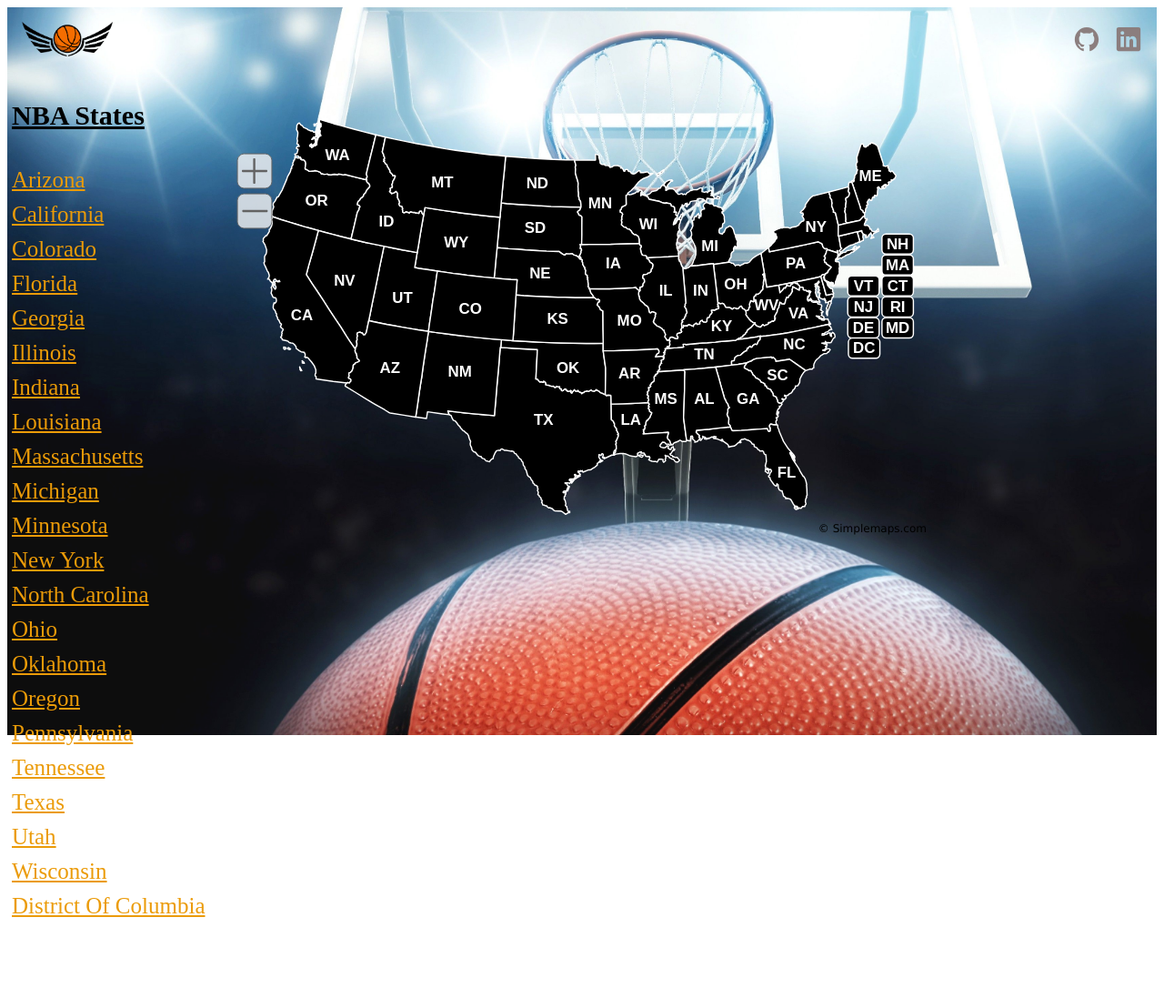
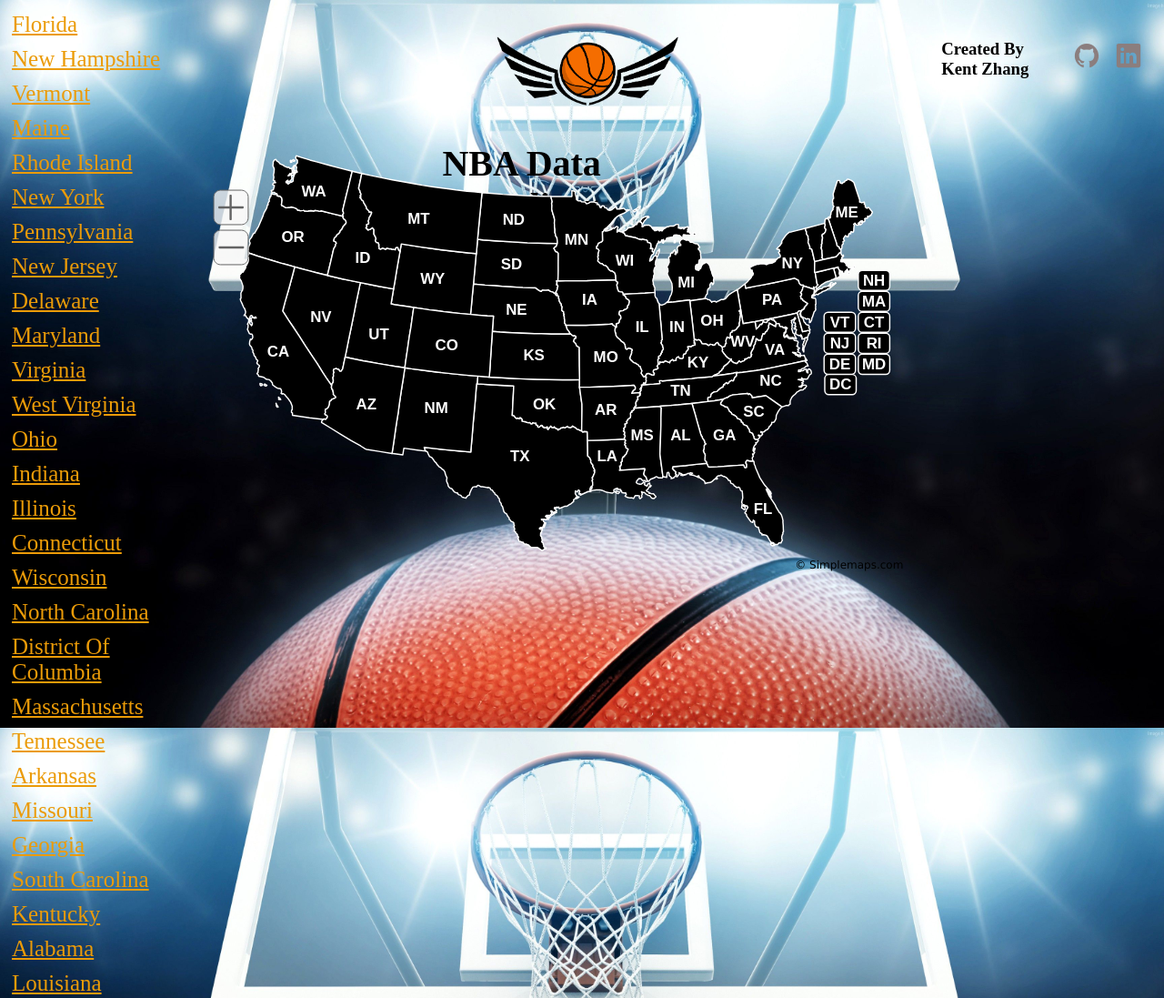
Before and after one commit to kentzhang06/NBA_JS_Project, a website built with webpack: page index.html in a window 1280 px wide. Shown: the top 1097 px of the page at 91% size. Before the commit the page ends 1015 px from the top, so only its background shows below. Built offline with nearby package versions, Linux system fonts and the light colour scheme.

Commit message:
refactoring styling

```diff
--- a/index.html
+++ b/index.html
@@ -16,7 +16,7 @@
   <script type="text/javascript" src="./us_map/list.js"></script>
   <script>
     simplemaps_list.map=simplemaps_usmap; // tells the script which map to work with
-    simplemaps_list.include=["AZ","CA","CO", "FL", "GA", "IL", "IN", "LA", "MA", "MI", "MN", "NY", "NC", "OH", "OK", "OR", "PA", "TN", "TX", "UT", "WI", "DC"];
+    // simplemaps_list.include=["AZ","CA","CO", "FL", "GA", "IL", "IN", "LA", "MA", "MI", "MN", "NY", "NC", "OH", "OK", "OR", "PA", "TN", "TX", "UT", "WI", "DC"];
     /* set any other options here */
     // simplemaps_list.style=false;
 
@@ -40,29 +40,32 @@
 </head>
 
 <body>
-<div class="background">
 
-  <div id="player-container"></div>
-  <div id= "canvas-container" style="width:70%;">
-    <canvas id="mycanvas"></canvas>
+  <!-- NAV BAR -->
+  <div class="cols-container">
+
+    <div class="col-1">
+      <div id="simplemaps_list"></div>
     </div>
-  <!-- NAV BAR -->
 
+    <div class="col-2">
+      <div class="heading-logo">
+        <a href="#" class="logo">
+          <img class="logo" src="./images/logo.png" alt="logo">
+        </a>
+        <h2>NBA Data Visualizer</h2>
+      </div>
+
+      <div class="main-map">
+        <div id="map"></div>
+      </div>
+    </div>
+
+
+    <div class="col-3">
       <nav class="main-nav">
-    <a href="#" class="logo">
-      <img class="logo" src="./images/logo.png" alt="logo" width="100px" height="auto">
-    </a>
-
+        <h3>Created By Kent Zhang</h3>
         <ul class="menu-list nav-hidden">
-      <li class="menu-item">
-        <a href="#"></a>
-      </li>
-      <li class="menu-item">
-        <a href="#"></a>
-      </li>
-      <li class="menu-item">
-        <a href="#"></a>
-      </li>
           <li class="menu-item">
             <a class="github" href="https://github.com/kentzhang06" target="_blank">
               <ion-icon name="logo-github"></ion-icon>
@@ -75,15 +78,11 @@
           </li>
         </ul>
       </nav>
-
-  <!-- MAP -->
-
-  <div class="main-map">
-    <h2>NBA States</h2>
-    <div id="simplemaps_list"></div>
-    <div class="usmap">
-      <div id="map"></div>
     </div>
+  </div>
+  <div id="player-container"></div>
+  <div id= "canvas-container" style="width:70%;">
+    <canvas id="mycanvas"></canvas>
   </div>
 
   <!-- BACK BUTTON -->
@@ -93,7 +92,5 @@
     </button>
   </div>
 
-
-</div>
 </body>
 </html>
--- a/src/index.scss
+++ b/src/index.scss
@@ -6,61 +6,73 @@
 //   background-image: linear-gradient(to bottom, rgba(0,0,0,0.7) 0%,rgba(0,0,0,0.7) 100%), url("../images/basketball-background.jpg");
 // }
 
-.background {
-  position: relative;
-  height: 100vh;
-  width: 100%;
-  // display: flex;
-  // align-items: center;
-  // justify-content: center;
+body {
+  background: url('../images/basketball-background.jpg') no-repeat center center fixed;
+  -webkit-background-size: cover;
+  -moz-background-size: cover;
+  -o-background-size: cover;
+  background-size: cover;
 }
 
-.background::before {
-    content: "";
-    background-image: url('../images/basketball-background.jpg');
-    background-size: cover;
-    position: absolute;
-    top: 0px;
-    right: 0px;
-    bottom: 0px;
-    left: 0px;
-    opacity: .95;
-    z-index: -1;
+.cols-container {
+  display: flex;
+}
+
+.col-1 {
+  font-size: 12px;
+  width: 15%;
+}
+
+.col-2 {
+  width: 65%;
+  display: flex;
+  flex-direction: column;
+}
+
+.col-3 {
+  width: 20%;
 }
 
 // MAP AND LIST
 
-.main-map h2 {
-  margin-left: 5px;
-  margin-bottom: 35px;
-  font-size: 30px;
-  text-decoration: underline;
-}
-
-.usmap {
+.main-map {
   position: fixed;
-  top: 15%;
-  left: 20%;
-
+  top: 20%;
+  left: 18%;
 }
 
 #map {
   width: 60vw;
   height: auto;
-  z-index: 6;
 }
 
-// #map {
-//   max-width: 400px;
-// }
+.heading-logo {
+  width: 25%;
+  position: fixed;
+  top: 5%;
+  left: 38%;
+  display: flex;
+  flex-direction: column;
+  align-items: center;
+  .logo {
+    width: 200px;
+  }
+  h2 {
+    font-size: 40px;
+  }
+}
 
 // NAV BAR
 .main-nav {
   display: flex;
-  justify-content: space-between;
+  justify-content: right;
   align-items: center;
   padding: 1rem;
   border-bottom: #0c0c0c;
+
+  h3 {
+    margin-right: 15px;
+  }
 }
 
 
@@ -82,9 +94,7 @@
   font-size: 30px;
 }
 
-.logo {
-  font-size: 30px;
-}
+
 .menu-item a:hover {
   color:#474444;
 }
```
Also changed, not shown: dist/main.css, 1 other file. Lines whose indentation alone changed are shown as unchanged.
